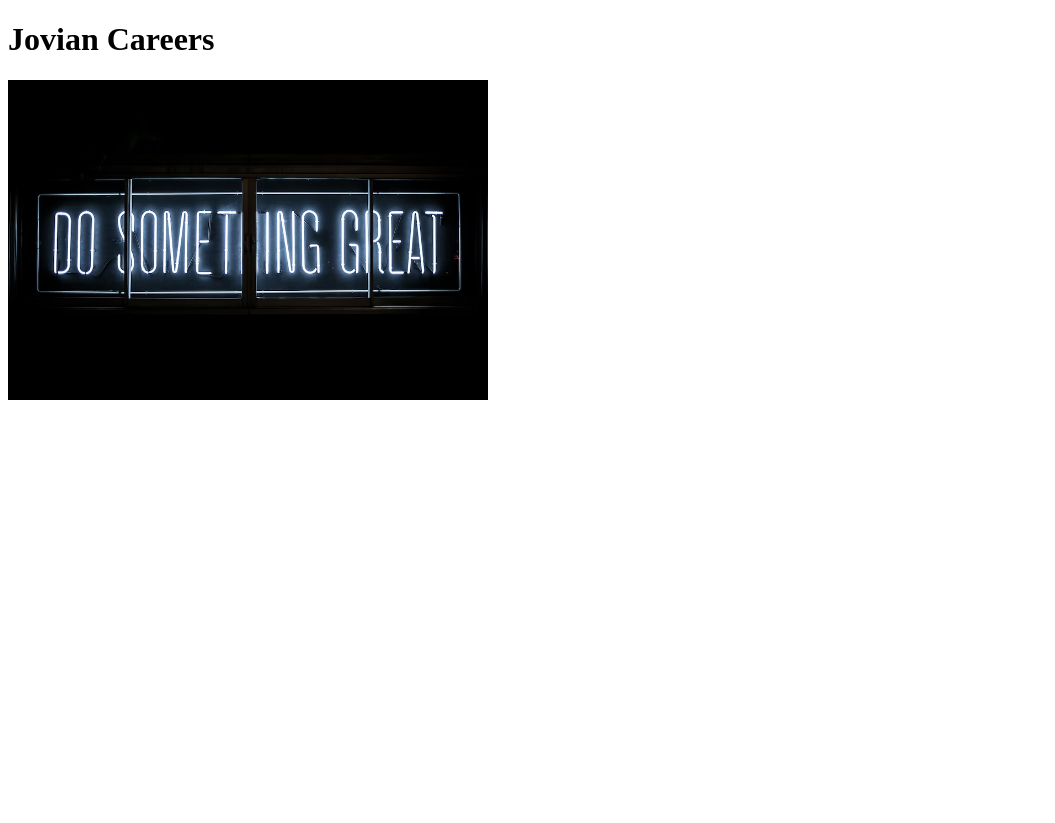
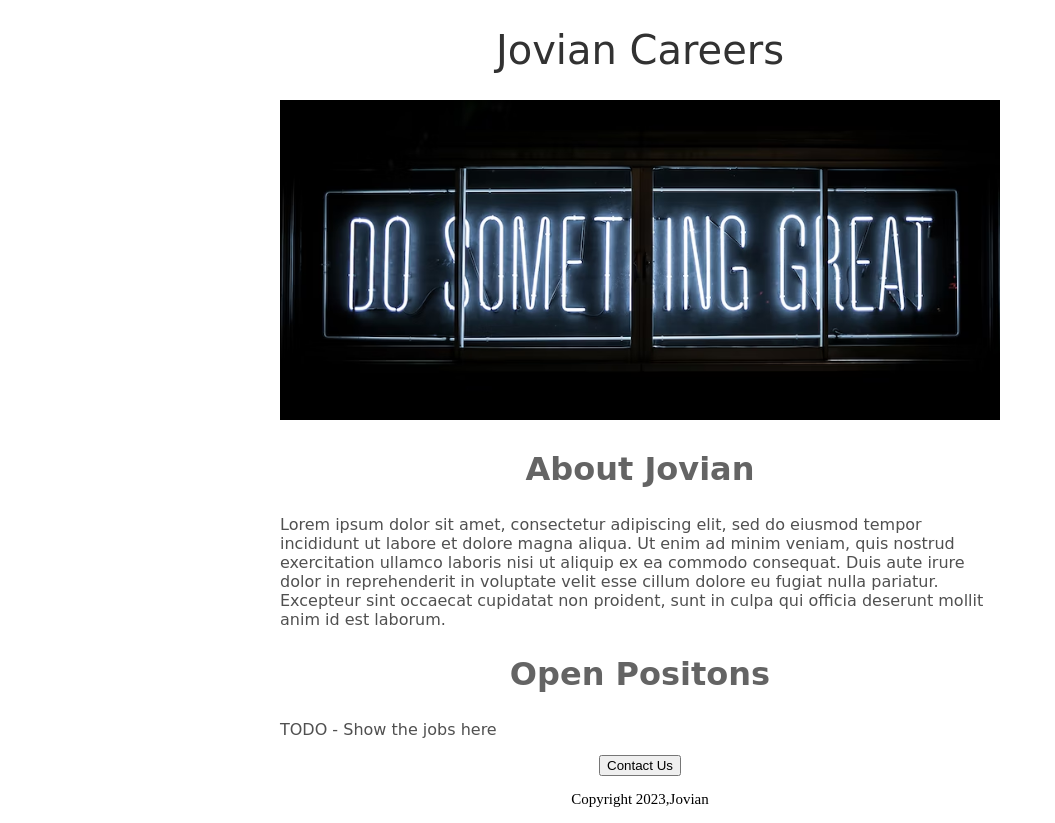
Before and after one commit to mohammadsahil01/jovian_sahil, a Flask app: page / in a window 1280 px wide. Shown: the whole page, without its empty margins (0-1055 px from the left). Before the commit the page ends 400 px from the top, so only its background shows below. Run offline with Flask 2, Linux system fonts and the light colour scheme.

Commit message:
added html and css

```diff
--- a/templates/home.html
+++ b/templates/home.html
@@ -2,10 +2,52 @@
 <html>
   <head>
     <title> Jovian Careers </title>
+    <style>
+      h1 {
+        font-size: 40px;
+        font-family:cursive;
+        font-weight: normal;
+        color: rgb(50,50,50);
+        text-align:  center;
+      }
+      #banner {
+        width:100%;
+        height:320px;
+        object-fit:cover
+      }
+      h2 {
+          font-family: cursive;
+          font-size:32px;
+          color: rgb(100,100,100);
+          weight:normal;
+          text-align:center;
+      }
+      .bodytext {
+        font-family: cursive;
+         color: rgb(80,80,80);
+      }
+      #container {
+        max-width:720px;
+        margin:0 auto 0 auto;
+      }
+    </style>
   </head>
   <body>
-   <h1>Jovian Careers</h1>
-    <img src= "https://joviansahil.sahilmohammad2.repl.co/static/banner.jpeg" height="320">
+    <div id = container>
+
+       <h1>Jovian Careers</h1>
+       <img id ="banner" src= "https://joviansahil.sahilmohammad2.repl.co/static/banner.jpeg" >
+       <h2>About Jovian</h2>
+       <p class = "bodytext">Lorem ipsum dolor sit amet, consectetur adipiscing elit, sed do eiusmod tempor incididunt ut labore et dolore magna aliqua. Ut enim ad minim veniam, quis nostrud exercitation ullamco laboris nisi ut aliquip ex ea commodo consequat. Duis aute irure dolor in reprehenderit in voluptate velit esse cillum dolore eu fugiat nulla pariatur. Excepteur sint occaecat cupidatat non proident, sunt in culpa qui officia deserunt mollit anim id est laborum.
+       </p>
+       <h2>Open Positons</h2>
+       <p class = "bodytext"> TODO - Show the jobs here</p>
+       <div style= "text-align:center;">
+       <button>Contact Us</button>
+       <div style = "font-size:15px;">
+         <p>Copyright 2023,Jovian</p>
+       </div>
+    </div>
   </body>
 
 </html>
```
